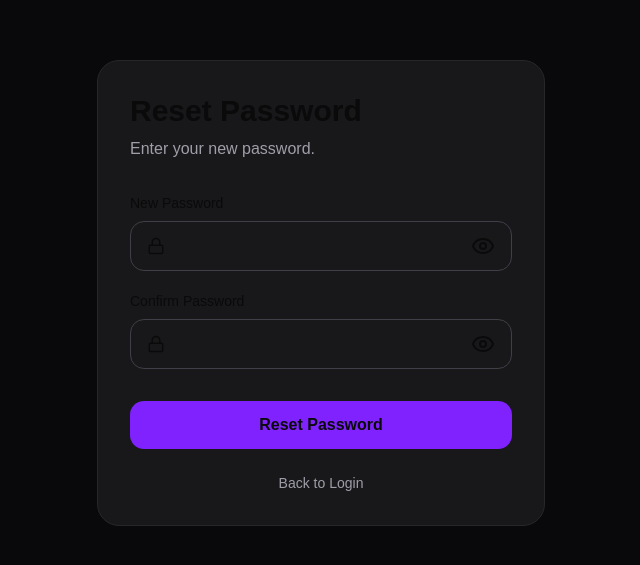
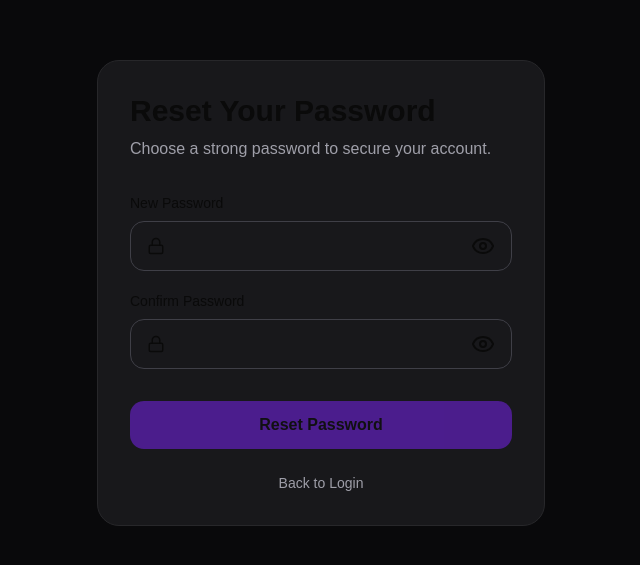
Before and after one commit to raju365/chatGPT, a React app in the folder frontend/: page /reset-password/1 in a window 1280 px wide. Shown: the part 107-672 px from the top of the page, without its empty margins (319-959 px from the left). Built offline with nearby package versions, Linux system fonts and the light colour scheme; no server answers; the HTML template or start-up script is replaced by a standard one.

Commit message:
feat(auth): improve reset password UX

```diff
--- a/frontend/src/pages/ResetPassword.jsx
+++ b/frontend/src/pages/ResetPassword.jsx
@@ -1,6 +1,6 @@
 import { useState } from "react";
 import { useNavigate, useParams, Link } from "react-router-dom";
-import { Eye, EyeOff, Lock } from "lucide-react";
+import { Eye, EyeOff, Lock, Loader2 } from "lucide-react";
 import { toast } from "sonner";
 
 import { resetPassword } from "../services/auth.service";
@@ -20,8 +20,8 @@ const ResetPassword = () => {
   const handleSubmit = async (e) => {
     e.preventDefault();
 
-    if (password.length < 6) {
-      return toast.error("Password must be at least 6 characters");
+    if (password.length < 8) {
+      return toast.error("Password must be at least 8 characters");
     }
 
     if (password !== confirmPassword) {
@@ -35,13 +35,13 @@ const ResetPassword = () => {
 
       toast.success(data.message);
 
-      navigate("/login", {
-        replace: true,
-      });
+      setTimeout(() => {
+        navigate("/login", {
+          replace: true,
+        });
+      }, 1500);
     } catch (error) {
-      toast.error(
-        error.response?.data?.message || "Failed to reset password",
-      );
+      toast.error(error.response?.data?.message || "Failed to reset password");
     } finally {
       setLoading(false);
     }
@@ -53,20 +53,15 @@ const ResetPassword = () => {
         onSubmit={handleSubmit}
         className="w-full max-w-md rounded-3xl border border-zinc-800 bg-zinc-900 p-8"
       >
-        <h1 className="mb-2 text-3xl font-bold">
-          Reset Password
-        </h1>
+        <h1 className="mb-2 text-3xl font-bold">Reset Your Password</h1>
 
         <p className="mb-8 text-zinc-400">
-          Enter your new password.
+          Choose a strong password to secure your account.
         </p>
-
         {/* Password */}
 
         <div className="mb-5">
-          <label className="mb-2 block text-sm">
-            New Password
-          </label>
+          <label className="mb-2 block text-sm">New Password</label>
 
           <div className="flex items-center rounded-xl border border-zinc-700 px-4">
             <Lock size={18} />
@@ -90,9 +85,7 @@ const ResetPassword = () => {
         {/* Confirm */}
 
         <div className="mb-8">
-          <label className="mb-2 block text-sm">
-            Confirm Password
-          </label>
+          <label className="mb-2 block text-sm">Confirm Password</label>
 
           <div className="flex items-center rounded-xl border border-zinc-700 px-4">
             <Lock size={18} />
@@ -103,21 +96,31 @@ const ResetPassword = () => {
               value={confirmPassword}
               onChange={(e) => setConfirmPassword(e.target.value)}
             />
+            {confirmPassword && password !== confirmPassword && (
+              <p className="mt-2 text-sm text-red-500">
+                Passwords do not match
+              </p>
+            )}
 
-            <button
-              type="button"
-              onClick={() => setShowConfirm(!showConfirm)}
-            >
+            {confirmPassword && password === confirmPassword && (
+              <p className="mt-2 text-sm text-green-500">Passwords match</p>
+            )}
+
+            <button type="button" onClick={() => setShowConfirm(!showConfirm)}>
               {showConfirm ? <EyeOff /> : <Eye />}
             </button>
           </div>
         </div>
 
         <button
-          disabled={loading}
-          className="w-full rounded-xl bg-violet-600 py-3 font-semibold hover:bg-violet-500 disabled:opacity-60"
+          disabled={loading || !password || !confirmPassword}
+          className="w-full rounded-xl bg-violet-600 py-3 font-semibold hover:bg-violet-500 disabled:cursor-not-allowed disabled:opacity-50"
         >
-          {loading ? "Updating..." : "Reset Password"}
+          {loading ? (
+            <Loader2 className="mx-auto animate-spin" size={20} />
+          ) : (
+            "Reset Password"
+          )}
         </button>
 
         <Link
```
